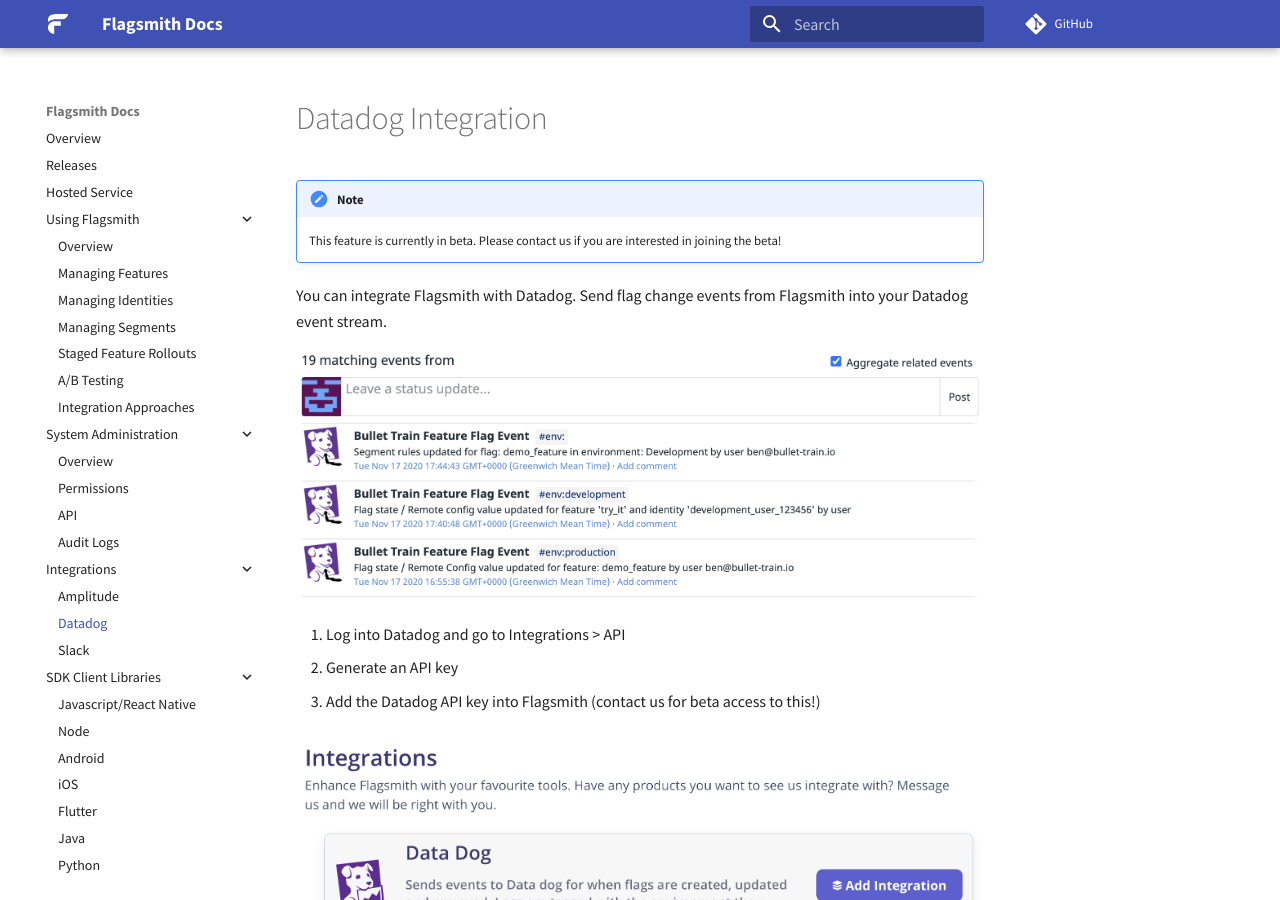
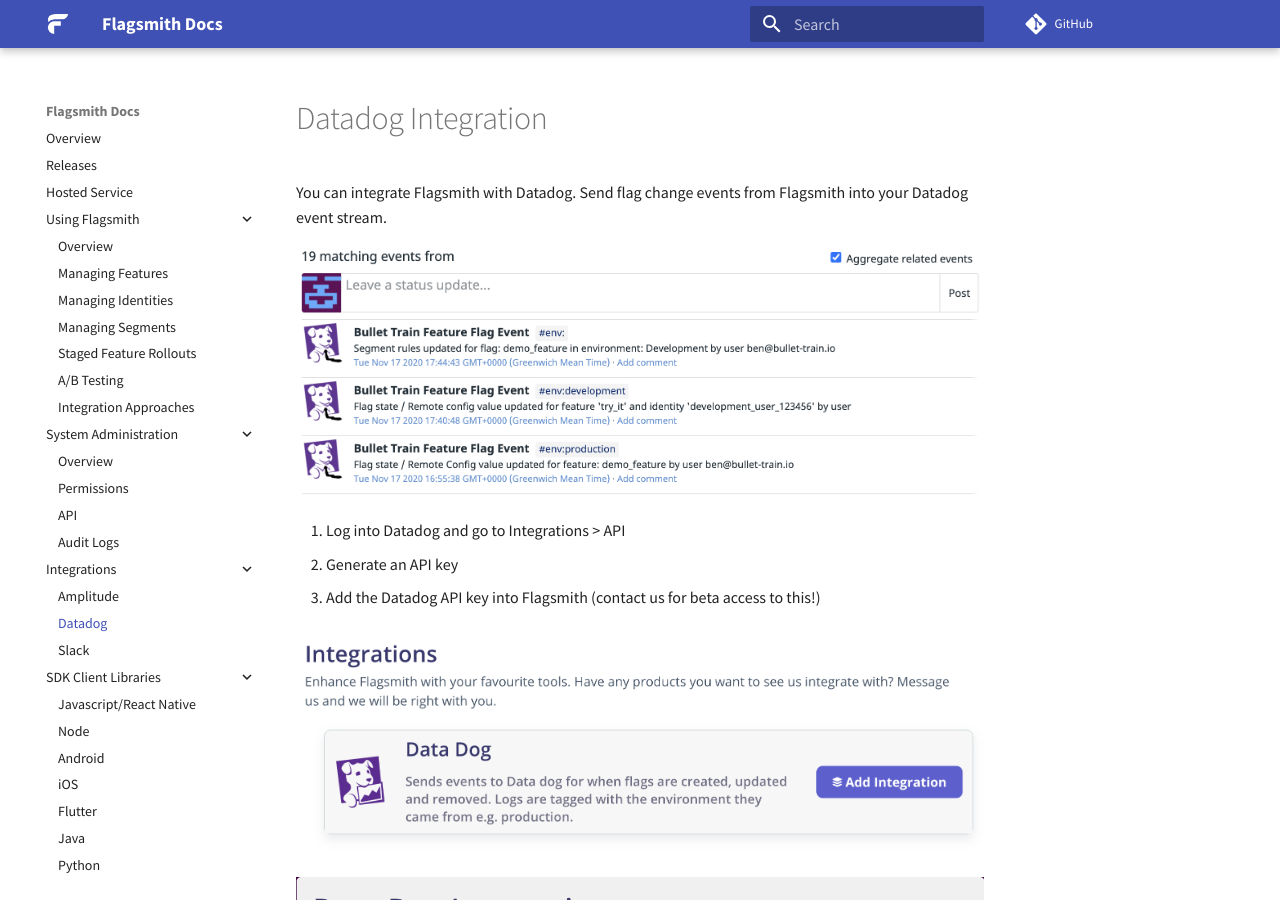
Before and after one commit to Flagsmith/flagsmith-docs, an MkDocs documentation site: the page built from docs/integrations/datadog.md, in a window 1280 px wide and 900 px high. Built offline with MkDocs 1.6.1 and Material for MkDocs 9.7.7, drawn with Linux system fonts in a browser that asks for light colours; comment, search, counter and statistics services are not loaded.

Commit message:
removed datadog beta

```diff
--- a/docs/integrations/datadog.md
+++ b/docs/integrations/datadog.md
@@ -1,9 +1,6 @@
 description: Integrate Flagsmith with Datadog
 
 # Datadog Integration
-
-!!! note
-    This feature is currently in beta. Please contact us if you are interested in joining the beta!
 
 You can integrate Flagsmith with Datadog. Send flag change events from Flagsmith into your Datadog event stream.
 
```
